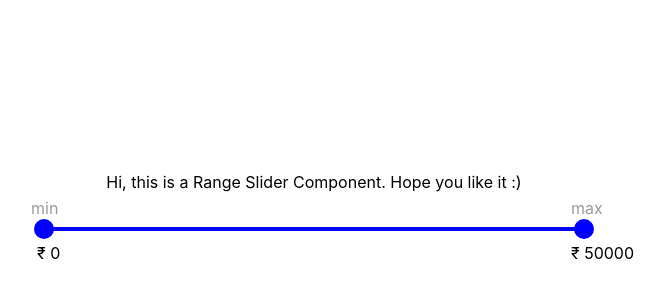
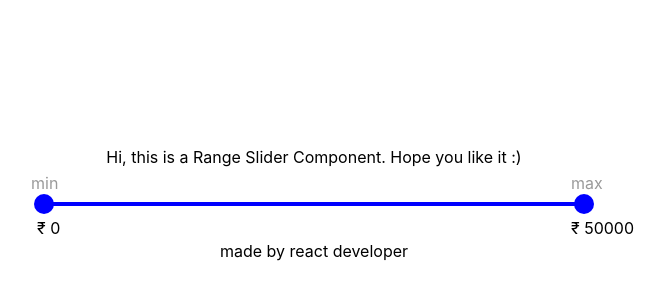
Before and after one commit to murtaz25raina/testingDeploying, a React (Create React App) app: page / in a window 1280 px wide. Shown: the part 196-496 px from the top of the page, without its empty margins (326-991 px from the left). Built offline with nearby package versions, Linux system fonts and the light colour scheme.

Commit message:
text added at bottom

```diff
--- a/src/App.js
+++ b/src/App.js
@@ -18,6 +18,7 @@ function App() {
         outerColor="#c5c3c3"
         valueHandler={(e) => console.log(e)}
       />
+      <div style={{ marginTop: "30px" }}>made by react developer</div>
     </div>
   );
 }
```
